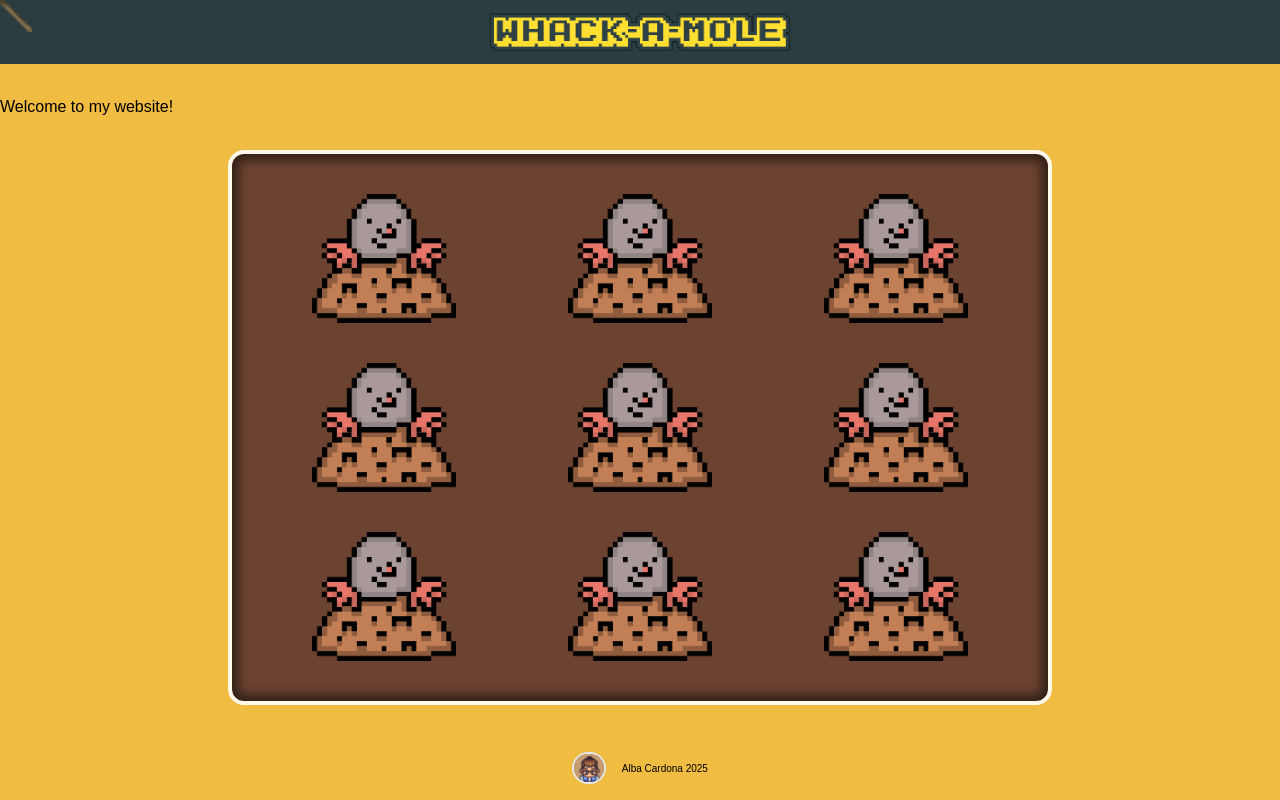
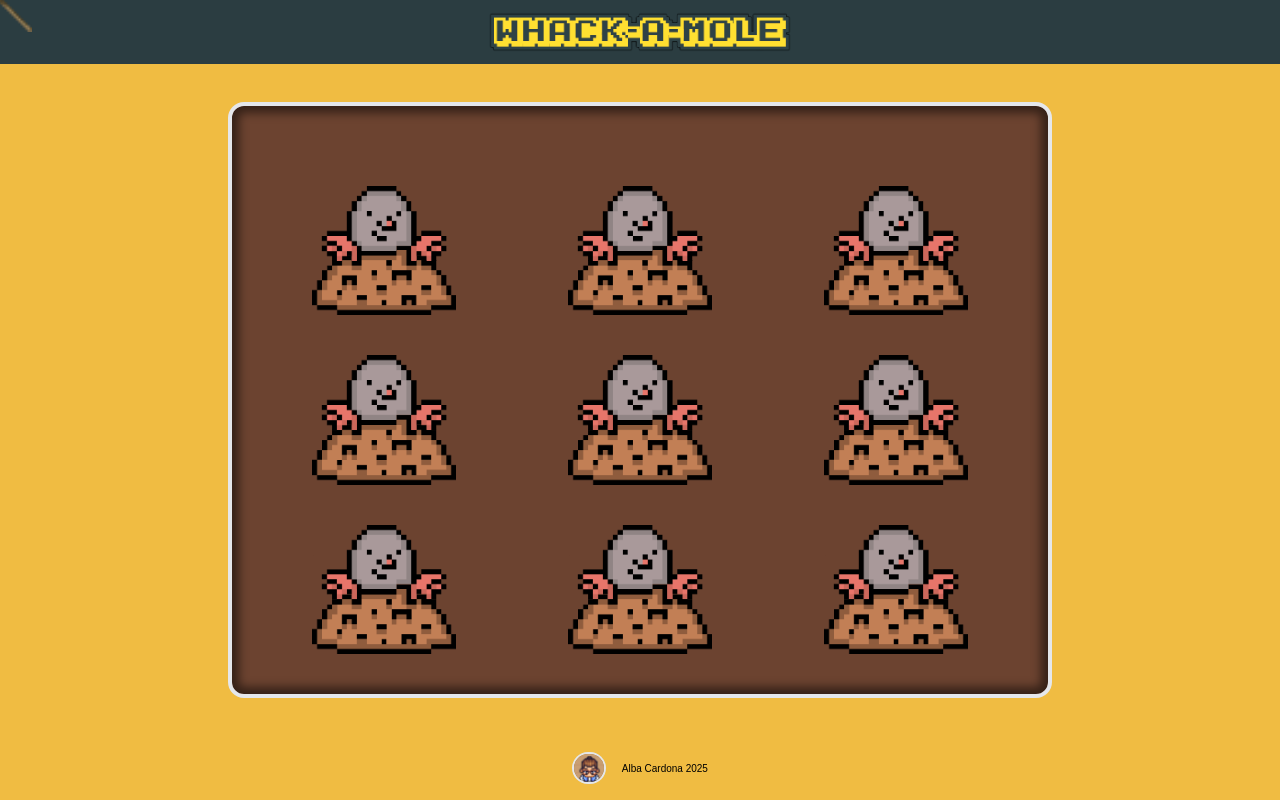
Before and after one commit to albacardona/Wack-a-Mole, a React (Vite) app: page / in a window 1280 px wide. Built offline with nearby package versions, Linux system fonts and the light colour scheme.

Commit message:
feat: create Game component and temporary simple context

```diff
--- a/src/App.tsx
+++ b/src/App.tsx
@@ -1,33 +1,13 @@
 import { Cursor } from './components/Cursor';
 import { Navbar } from './components/Navbar';
-import { Mole } from './components/Mole';
 import { Footer } from './components/Footer';
-import { useTranslation } from 'react-i18next';
+import { Game } from './pages/Game';
 
-export const App = () => {
-  const { t } = useTranslation();
-
-  return (
+export const App = () => (
   <div className="min-w-screen flex max-h-screen min-h-screen w-screen cursor-none flex-col justify-between overflow-hidden bg-bg-primary">
     <Cursor />
     <Navbar />
-      <p className="font-">{t('translation:homepage.intro.title')}</p>
-      <div className="h-full w-full font-game">
-        <div className="flex h-full items-center justify-center">
-          <div className="grid grid-cols-3 gap-x-14 gap-y-6 rounded-2xl border-4 border-bd-primary bg-bg-tertiary px-20 py-10 shadow-inner md:gap-x-28 md:gap-y-10">
-            <Mole />
-            <Mole />
-            <Mole />
-            <Mole />
-            <Mole />
-            <Mole />
-            <Mole />
-            <Mole />
-            <Mole />
-          </div>
-        </div>
-      </div>
+    <Game />
     <Footer />
   </div>
 );
-};
--- /dev/null
+++ b/src/context/game-context.tsx
@@ -0,0 +1,53 @@
+import { createContext, useCallback, useContext, useMemo, useState } from 'react';
+
+interface GameContextType {
+  moles: string[];
+  time: number;
+  speed: number;
+  setQuantityOfMoles: (quantity: number) => void;
+  handleSelectTime: (seconds: number) => void;
+  handleSelectSpeed: (speed: number) => void;
+}
+
+const GameContext = createContext<GameContextType | undefined>(undefined);
+
+export const GameProvider = ({ children }: { children: React.ReactNode }) => {
+  const [moles, setMoles] = useState<string[]>(new Array(9).fill(0).map(() => crypto.randomUUID()));
+  const [time, setTime] = useState<number>(0);
+  const [speed, setSpeed] = useState<number>(0);
+
+  const setQuantityOfMoles = useCallback((quantity: number) => {
+    const newMoles = new Array(quantity).fill(0).map(() => crypto.randomUUID());
+    setMoles(newMoles);
+  }, []);
+
+  const handleSelectTime = useCallback((seconds: number) => {
+    setTime(seconds);
+  }, []);
+
+  const handleSelectSpeed = useCallback((speed: number) => {
+    setSpeed(speed);
+  }, []);
+
+  const value = useMemo(
+    () => ({
+      moles,
+      time,
+      speed,
+      setQuantityOfMoles,
+      handleSelectTime,
+      handleSelectSpeed,
+    }),
+    [moles, time, speed, setQuantityOfMoles, handleSelectTime, handleSelectSpeed],
+  );
+
+  return <GameContext.Provider value={value}>{children}</GameContext.Provider>;
+};
+
+export const useGame = () => {
+  const context = useContext(GameContext);
+  if (!context) {
+    throw new Error('useGame must be used within a GameProvider');
+  }
+  return context;
+};
--- a/src/main.tsx
+++ b/src/main.tsx
@@ -4,14 +4,17 @@ import i18n from './i18n';
 import { StrictMode } from 'react';
 import { App } from './App';
 import './index.css';
+import { GameProvider } from './context/game-context';
 
 const container = document.getElementById('root');
 const root = createRoot(container as HTMLElement);
 
 root.render(
   <StrictMode>
-    <I18nextProvider i18n={i18n}>
-      <App />
-    </I18nextProvider>
+    <GameProvider>
+      <I18nextProvider i18n={i18n}>
+        <App />
+      </I18nextProvider>
+    </GameProvider>
   </StrictMode>,
 );
--- /dev/null
+++ b/src/pages/Game.tsx
@@ -0,0 +1,42 @@
+import { Button } from '@/components/Button';
+import { Mole } from '@/components/Mole';
+import { useGame } from '@/context/game-context';
+import { useState } from 'react';
+
+export const Game = () => {
+  const { moles, speed, setQuantityOfMoles, handleSelectSpeed } = useGame();
+  const [selectedButton, setSelectedButton] = useState<number | null>(null);
+
+  const speedSelector = [
+    { value: 0, label: 'Easy' },
+    { value: 1, label: 'Medium' },
+    { value: 2, label: 'Hard' },
+  ];
+
+  const handleClickSpeed = (speed: number) => {
+    setSelectedButton(speed);
+    handleSelectSpeed(speed);
+  };
+
+  return (
+    <div className="h-full w-full font-game">
+      <div className="flex h-full items-center justify-center">
+        <div className="grid grid-cols-3 gap-x-14 gap-y-6 rounded-2xl border-4 border-bd-light bg-bg-tertiary px-20 py-10 shadow-inner md:gap-x-28 md:gap-y-10">
+          {speedSelector.map((item) => (
+            <Button
+              key={item.value}
+              value={item.value}
+              onClick={() => handleClickSpeed(item.value)}
+              isActive={selectedButton === item.value}
+            >
+              {item.label}
+            </Button>
+          ))}
+          {moles?.map((id, index) => (
+            <Mole key={id} />
+          ))}
+        </div>
+      </div>
+    </div>
+  );
+};
```
Lines whose indentation alone changed are shown as unchanged.
